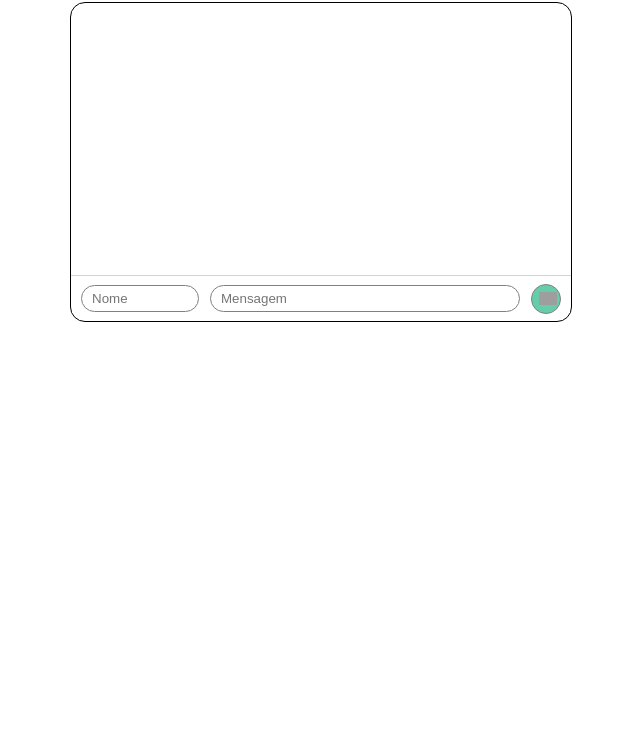
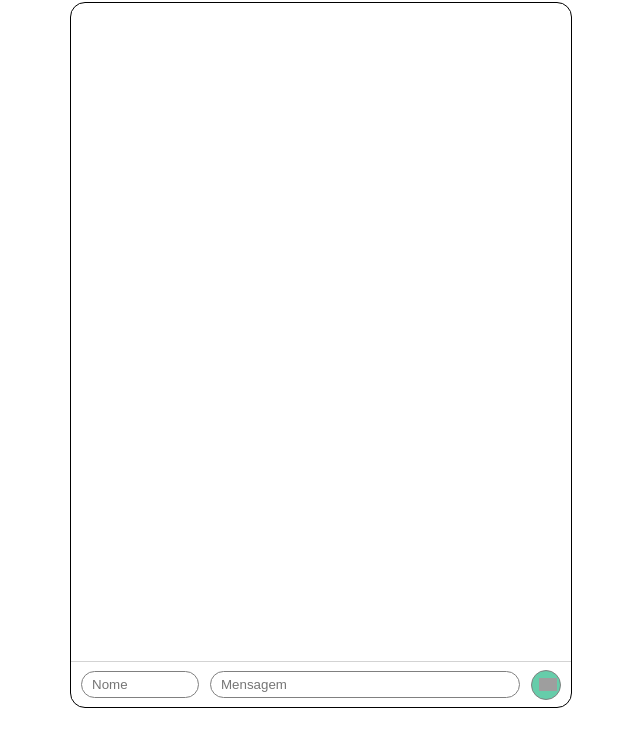
Before and after one commit to future4code/moreira-Leo-Rigotto, a React (Create React App) app in the folder modulo2/projeto-whatslab/whatslab/: page / in a window 1280 px wide. Shown: the top 746 px of the page, without its empty margins (319-959 px from the left). Built offline with nearby package versions, Linux system fonts and the light colour scheme; grey boxes are pictures that could not be loaded.

Commit message:
tentativa de scroll automatico

```diff
--- a/modulo2/projeto-whatslab/whatslab/src/App.js
+++ b/modulo2/projeto-whatslab/whatslab/src/App.js
@@ -6,8 +6,6 @@ import styled from 'styled-components';
 const WhatsLab = styled.div`
   display: flex;
   justify-content: center;
-  min-height: 40vh;
-  max-height: 85vh;
   margin: 2px;
   `
 
--- a/modulo2/projeto-whatslab/whatslab/src/components/ChatField.js
+++ b/modulo2/projeto-whatslab/whatslab/src/components/ChatField.js
@@ -8,10 +8,11 @@ const ChatContainer = styled.div`
     border-radius: 15px;
     width: 100vw;
     max-width: 500px;
+    height: 88vh;
     display: flex;
     flex-direction: column;
     justify-content: flex-end;
-    overflow: hidden;
+    overflow-y: auto;
 `
 
 // input styling
```
